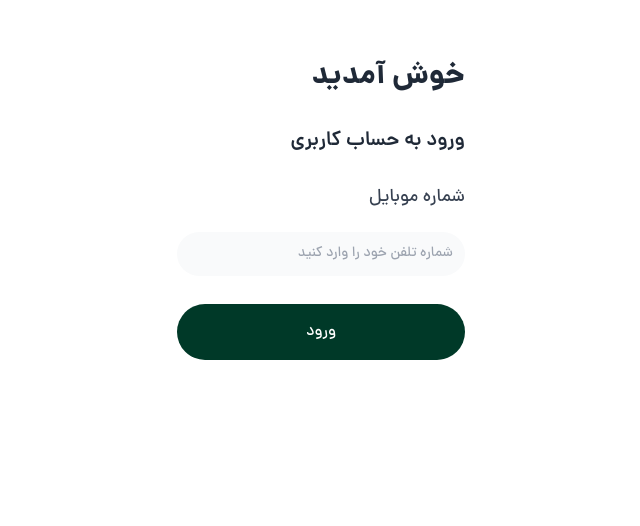
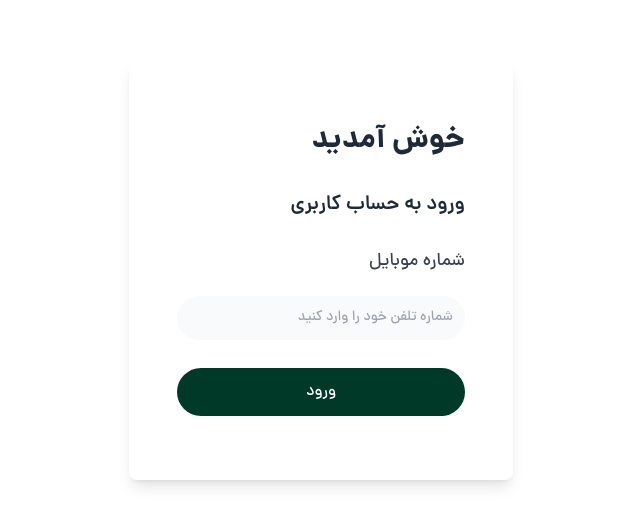
Before and after one commit to amirnori09/Accountant, a Next.js app: page /login in a window 1280 px wide. Shown: the part 148-674 px from the top of the page, without its empty margins (319-959 px from the left). Built offline with nearby package versions, Linux system fonts and the light colour scheme.

Commit message:
login_page

```diff
--- a/src/app/login/page.jsx
+++ b/src/app/login/page.jsx
@@ -2,8 +2,9 @@ import React from 'react';
 const Page = () => {
     return (
         <>
-        <main className="container flex items-center justify-center font-sans my-52">
-            <div className="flex flex-col justify-center items-start w-72">
+        <main className="container flex items-center justify-center my-52 ">
+            <div className="py-16 px-12 shadow-lg rounded-lg">
+                <div className="flex flex-col justify-center items-start w-72 ">
                     <img src="" alt="" />
                     <p className="text-3xl font-black mb-8">خوش آمدید</p>
                     <p className="text-xl mb-7 font-semibold">ورود به حساب کاربری</p>
@@ -11,8 +12,9 @@ const Page = () => {
                         <p className="text-gray-700 mb-5 text-lg">شماره موبایل</p>
                         <input className="w-72 px-3 py-3 rounded-full bg-gray-50 focus:outline-none text-sm" type="text" placeholder="شماره تلفن خود را وارد کنید"/>
                     </form>
-                <button className="bg-[#003928] text-white rounded-full py-4 w-full mt-7">ورود</button>
+                    <button className="bg-[#003928] text-white rounded-full py-3 w-full mt-7">ورود</button>
 
+                </div>
             </div>
         </main>
         </>
```
Lines whose indentation alone changed are shown as unchanged.
